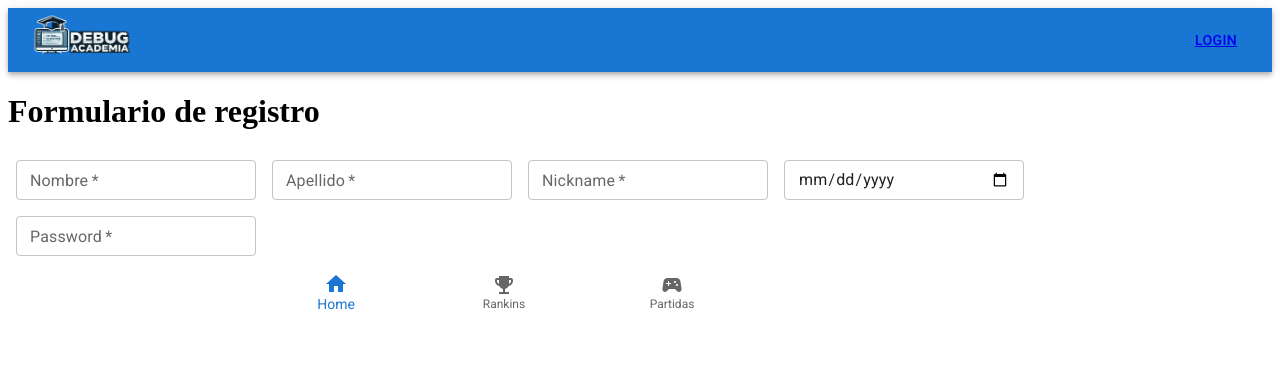
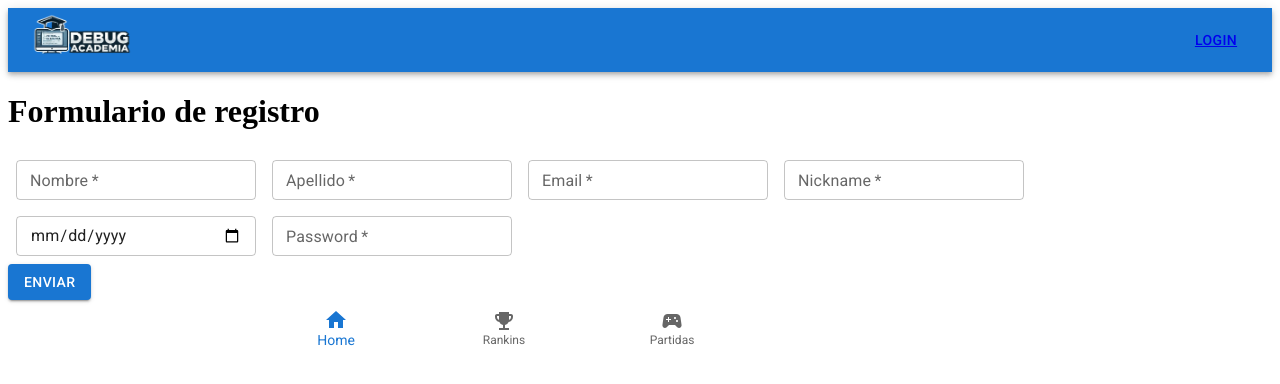
Before and after one commit to ImanolAmado/debug-app, a React (Create React App) app: page /registro in a window 1280 px wide. Shown: the top 384 px of the page. Built offline with nearby package versions, Linux system fonts and the light colour scheme.

Commit message:
commit validacionesCasi

```diff
--- a/src/pages/Registro.js
+++ b/src/pages/Registro.js
@@ -1,5 +1,6 @@
 import * as React from 'react';
 import Box from '@mui/material/Box';
+import Button from '@mui/material/Button';
 import TextField from '@mui/material/TextField';
 import { useState } from 'react';
 
@@ -19,7 +20,6 @@ export default function Registro(){
          password: ""
         }
     );
-
 
     // Estado control de errores
     const [error, setError] = useState(
@@ -46,10 +46,6 @@ export default function Registro(){
         }
     );
 
-
-
-
-
     // Actualiza el estado del formulario
     function handleOnChange(event){
         console.log(event.target.value);
@@ -58,6 +54,90 @@ export default function Registro(){
         [name]:value });
     }
 
+    function handleOnClick(event){
+        event.preventDefault();
+        console.log("Estoy en handleClick");
+        let nombreValido = true;
+        let apellidoValido = true;
+        let emailValido = true;
+        let nicknameValido = true;
+        let passwordValido = true;
+        let fechaValida = true;
+
+        nombreValido = validarNombre(formulario.nombre);
+        apellidoValido = validarApellido(formulario.apellido);
+        nicknameValido = validarNickname(formulario.nickname);
+
+    }
+
+    // Función para validar nombre del formulario
+    // Establece los estados de error y mensaje de error
+    function validarNombre(nombre){
+        if(nombre.length < 3 || nombre.length > 100){
+            setError({...error, nombre:true});
+            setMensajeError({...mensajeError, nombre:"Entre 3 y 100 caracteres"});
+        return false;
+
+        } else {
+            setError({...error, nombre:false});
+            setMensajeError({...mensajeError, nombre:""});
+        return true;
+        }
+    }
+
+    // Función para validar apellido del formulario
+    // Establece los estados de error y mensaje de error
+    function validarApellido(apellido){
+        if(apellido.length < 3 || apellido.length > 100){
+            setError({...error, apellido:true});
+            setMensajeError({...mensajeError, apellido:"Entre 3 y 100 caracteres"});
+        return false;
+
+        } else {
+            setError({...error, apellido:false});
+            setMensajeError({...mensajeError, apellido:""});
+        return true;
+        }
+    }
+
+    // Función para validar nickname del formulario
+    // Establece los estados de error y mensaje de error
+    function validarNickname(nickname){
+        if(nickname.length < 3 || nickname.length > 15){
+            setError({...error, nickname:true});
+            setMensajeError({...mensajeError, nickname:"Entre 3 y 15 caracteres"});
+        return false;
+
+        } else {
+            setError({...error, nickname:false});
+            setMensajeError({...mensajeError, nickname:""});
+        return true;
+        }
+    }
+
+
+    // Función para validar email del formulario
+    //
+    function validarEmail(email){
+    if(!email.includes('@')){
+      setErrorEmail('El formato de email es incorrecto');
+    return false;
+    } else {
+        if(email.length < 5 || email.length > 100){
+            setErrorEmail("El email debe tener entre 5 y 100 caracteres");
+          return false;
+        }
+        else {
+        setErrorEmail("");
+        return true;
+        }
+    }
+}
+
+
+
+
+
 
 return(
 <div>
@@ -65,7 +145,7 @@ return(
 <Box
       component="form"
       sx={{ '& .MuiTextField-root': { m: 1, width: '30ch' } }}
-
+      noValidate
       autoComplete="off"
     >
     <div className="tw-text-center tw-mt-4">
@@ -90,6 +170,8 @@ return(
         />
         <TextField
           required
+          error={error.apellido}
+          helperText={mensajeError.apellido}
           id="apellido"
           label="Apellido"
           name="apellido"
@@ -101,8 +183,25 @@ return(
           value={formulario.apellido}
         />
 
+         <TextField
+          required
+          error={error.email}
+          helperText={mensajeError.email}
+          id="email"
+          name="email"
+          label="Email"
+          placeholder='email'
+          size="small"
+          minLength={5}
+          maxLength={200}
+          onChange = {handleOnChange}
+          value={formulario.nickname}
+        />
+
         <TextField
           required
+          error={error.nickname}
+          helperText={mensajeError.nickname}
           id="nickname"
           name="nickname"
           label="Nickname"
@@ -139,6 +238,12 @@ return(
         />
     </div>
 </Box>
+
+    <div className='tw-flex tw-flex-col tw-mt-10 tw-items-center'>
+        <Button className='tw-w-40' variant='contained' onClick={handleOnClick}>Enviar</Button>
+    </div>
+
+
 </div>
 
 );
```
